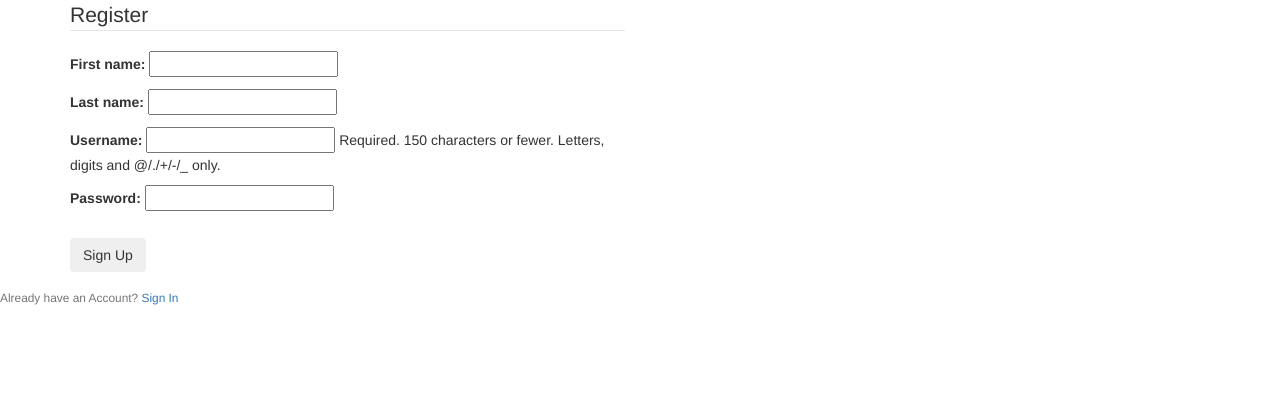
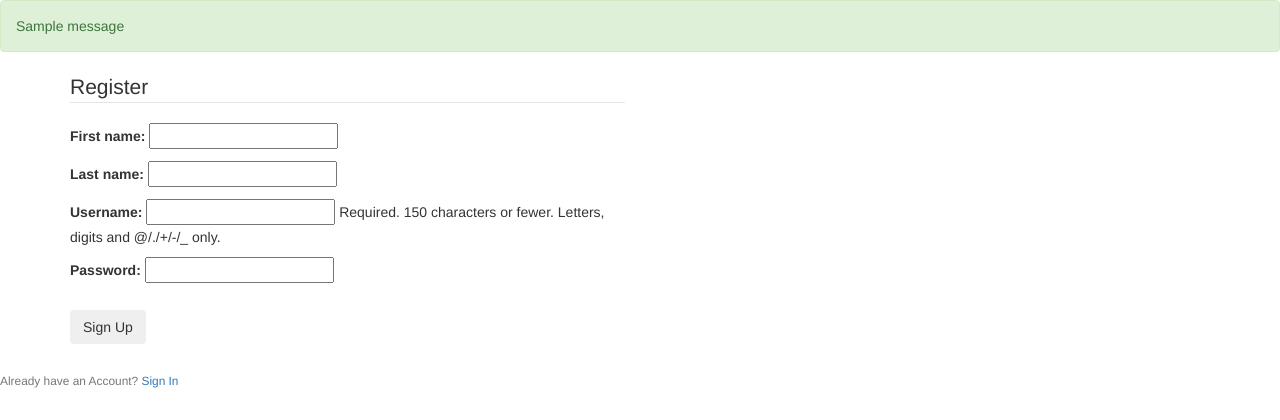
Before and after one commit to Julzpeter/Dispensary, a Django app: page /adminsignup/ in a window 1280 px wide. Shown: the top 420 px of the page. Run offline with Django 3.2, Linux system fonts and the light colour scheme; tables that the repository leaves empty hold one stand-in row (Sample ...); one stand-in notice (Sample message) is shown.

Commit message:
add flash messages to the adminsignup template

```diff
--- a/kapsiya/templates/adminsignup.html
+++ b/kapsiya/templates/adminsignup.html
@@ -1,4 +1,11 @@
-
+{% if messages %}
+    {% for message in messages %}
+        <div class="alert alert-{{ message.tags }}">
+            {{ message }}
+        </div>
+    {% endfor %}
+{% endif %}
+{% block content %} {% endblock %}
 <!DOCTYPE html>
 <html lang="en">
 <head>
--- a/kapsiya/views.py
+++ b/kapsiya/views.py
@@ -2,6 +2,7 @@ from django.shortcuts import render,redirect
 from django.http import HttpResponse, HttpResponseRedirect
 from . import forms,models
 from django.contrib.auth.models import Group
+from django.contrib import messages
 
 from . import models
 # Create your views here.
@@ -23,6 +24,9 @@ def admin_signup_view(request):
     if request.method == 'POST':
         form=forms.AdminSignUpForm(request.POST)
         if form.is_valid():
+            username = form.cleaned_data.get('username')
+            messages.success(request, f'Account created for {username}!')
+            return redirect('adminlogin')
             user = form.save()
             user.set_password(user.password)
             user.save()
```
